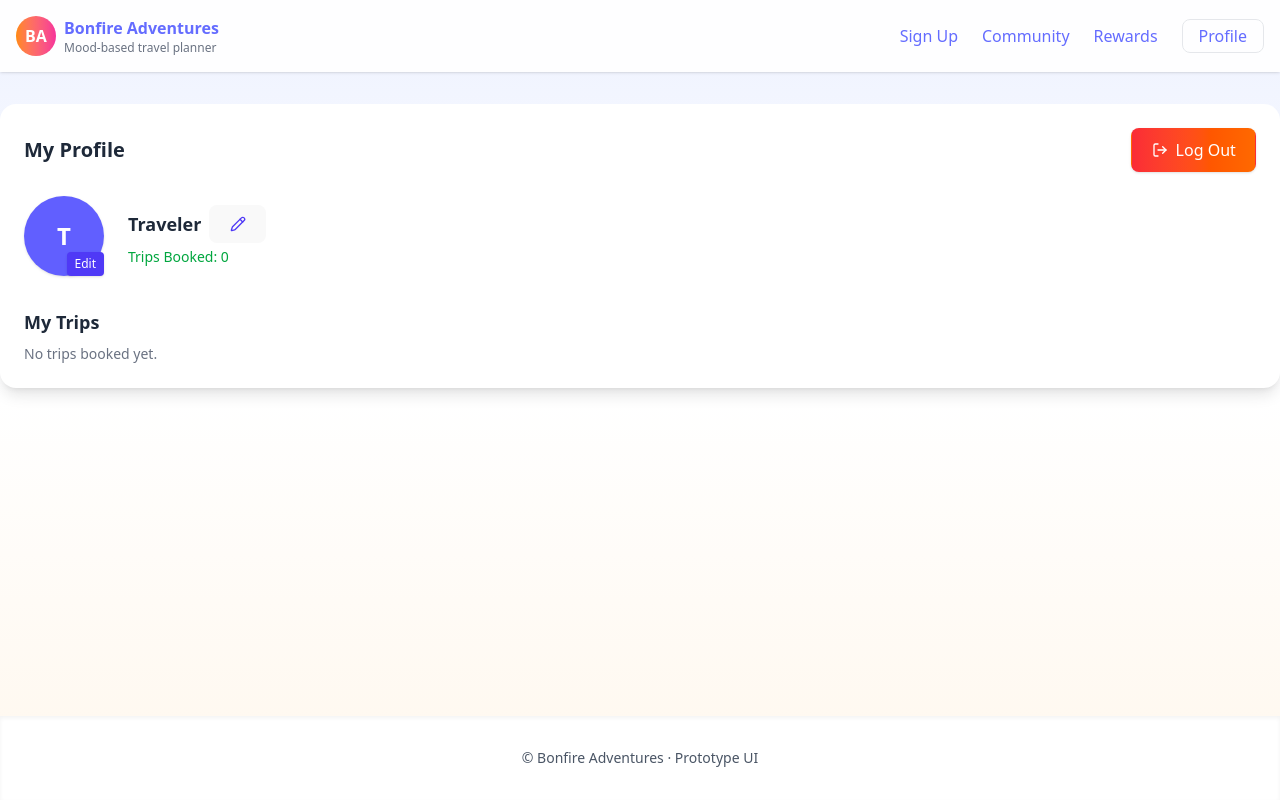
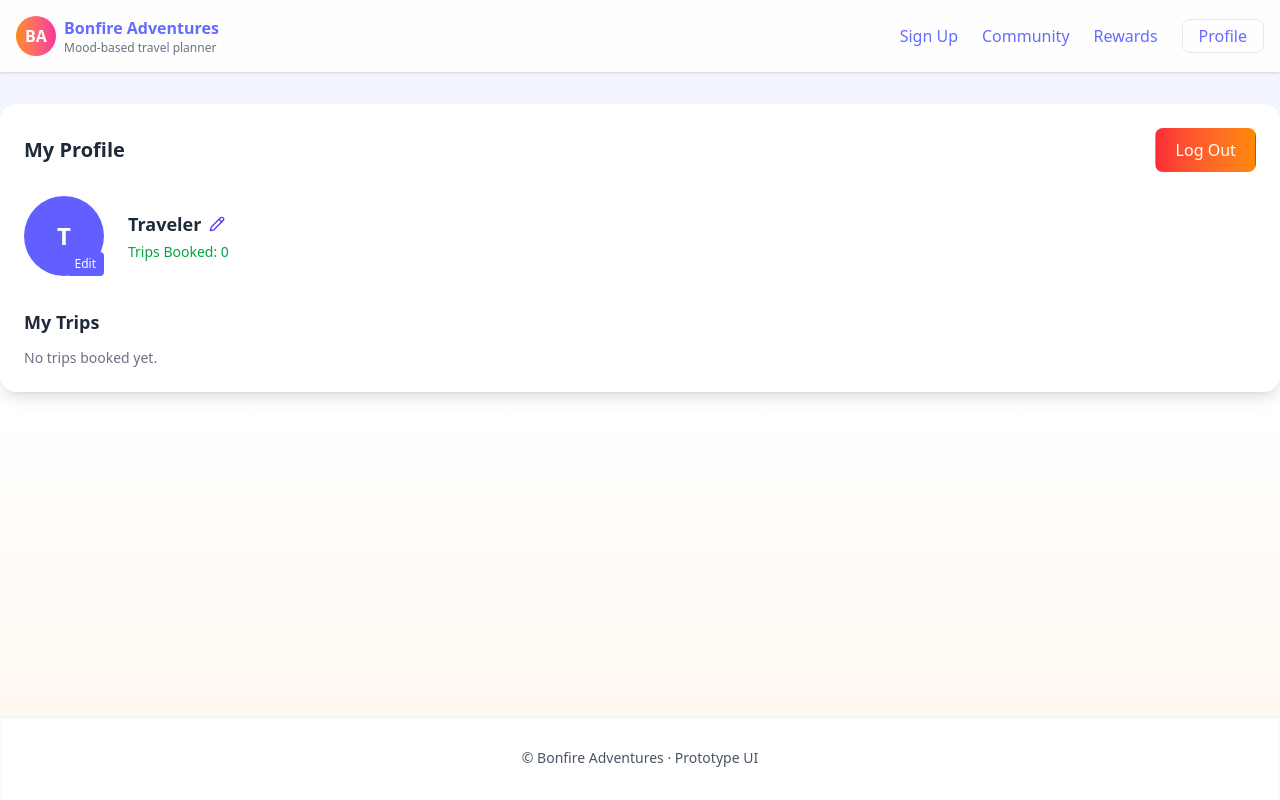
Before and after one commit to mike-willy/bonfire-planner, a React (Vite) app in the folder apps/frontend/: page /profile in a window 1280 px wide. Built offline with nearby package versions, Linux system fonts and the light colour scheme.

Commit message:
update all

```diff
--- a/apps/frontend/package.json
+++ b/apps/frontend/package.json
@@ -12,11 +12,13 @@
   "dependencies": {
     "@tailwindcss/vite": "^4.1.12",
     "axios": "^1.11.0",
+    "date-fns": "^4.1.0",
     "firebase": "^12.3.0",
     "framer-motion": "^12.23.12",
     "leaflet": "^1.9.4",
     "lucide-react": "^0.542.0",
     "react": "^19.1.1",
+    "react-datepicker": "^8.7.0",
     "react-dom": "^19.1.1",
     "react-leaflet": "^5.0.0",
     "react-router-dom": "^7.8.2"
--- a/apps/frontend/src/pages/Checkout.jsx
+++ b/apps/frontend/src/pages/Checkout.jsx
@@ -2,13 +2,11 @@
 import { useContext, useState } from "react";
 import { AppContext } from "../context/AppContext";
 import { useNavigate } from "react-router-dom";
-
-// ✅ Firebase
 import { db, auth } from "../firebase";
 import { collection, addDoc, serverTimestamp } from "firebase/firestore";
 
 export default function Checkout() {
-  const { selectedDestinations, mood, budget } = useContext(AppContext);
+  const { selectedDestinations, mood, budget, pendingItinerary } = useContext(AppContext);
   const navigate = useNavigate();
 
   const [loading, setLoading] = useState(false);
@@ -32,11 +30,12 @@ export default function Checkout() {
         budget: budget || null,
         destinations: selectedDestinations,
         total,
+        travelDate: pendingItinerary?.travelDate || null, // 👈 Save date
         createdAt: serverTimestamp(),
       });
 
       alert("✅ Booking confirmed! 🚀");
-      navigate("/profile"); // 👈 after confirm, go to profile or history page
+      navigate("/profile");
     } catch (err) {
       console.error("Error saving booking:", err);
       alert("❌ Could not save booking. Try again.");
@@ -49,17 +48,12 @@ export default function Checkout() {
     <section className="flex-1 flex items-center justify-center w-full bg-gradient-to-b from-orange-50 via-white to-indigo-50">
       <div className="bg-white rounded-2xl p-6 shadow-lg max-w-3xl w-full">
         <h2 className="text-xl font-semibold">Booking Checkout</h2>
-        <p className="text-sm text-gray-600">
-          Review your trip details before confirming.
-        </p>
+        <p className="text-sm text-gray-600">Review your trip details before confirming.</p>
 
         {/* Destinations */}
         <div className="mt-6 space-y-3">
           {selectedDestinations.map((d) => (
-            <div
-              key={d.id}
-              className="flex flex-col sm:flex-row sm:items-center sm:justify-between border rounded-lg p-3"
-            >
+            <div key={d.id} className="flex flex-col sm:flex-row sm:items-center sm:justify-between border rounded-lg p-3">
               <div>
                 <div className="font-medium">{d.title}</div>
                 <div className="text-xs text-gray-500">{d.tag}</div>
@@ -68,6 +62,14 @@ export default function Checkout() {
             </div>
           ))}
         </div>
+
+        {/* Show Travel Date */}
+        {pendingItinerary?.travelDate && (
+          <div className="mt-4 text-sm text-gray-600">
+            <span className="font-semibold">Travel Date: </span>
+            {pendingItinerary.travelDate}
+          </div>
+        )}
 
         {/* Total */}
         <div className="mt-4 flex justify-between border-t pt-4">
--- a/apps/frontend/src/pages/Itinerary.jsx
+++ b/apps/frontend/src/pages/Itinerary.jsx
@@ -2,9 +2,11 @@
 import { useContext, useEffect, useState } from "react";
 import { AppContext } from "../context/AppContext";
 import { useNavigate } from "react-router-dom";
+import { auth } from "../firebase";
 
-// ✅ Firebase Auth
-import { auth } from "../firebase";
+// 📅 Date Picker
+import DatePicker from "react-datepicker";
+import "react-datepicker/dist/react-datepicker.css";
 
 export default function Itinerary() {
   const {
@@ -13,16 +15,15 @@ export default function Itinerary() {
     removeDestination,
     mood,
     budget,
-    setPendingItinerary   // 👈 make sure this is in AppContext
+    setPendingItinerary
   } = useContext(AppContext);
 
   const [rule, setRule] = useState(null);
   const [loading, setLoading] = useState(false);
-  // eslint-disable-next-line no-unused-vars
-  const [travelDate, setTravelDate] = useState(null); // optional if you want to add date
+  const [travelDate, setTravelDate] = useState(null);
   const navigate = useNavigate();
 
-  // ✅ Fetch mood rule (can be removed if backend isn’t ready)
+  // ✅ Fetch mood rule (optional)
   useEffect(() => {
     async function fetchRule() {
       if (!mood) return;
@@ -57,24 +58,26 @@ export default function Itinerary() {
       alert("⚠️ Please select at least one destination!");
       return;
     }
+    if (!travelDate) {
+      alert("⚠️ Please select a travel date!");
+      return;
+    }
 
-    if (!auth.currentUser) {
-      // Save itinerary temporarily so it’s available after login
+    // Always save itinerary (even if logged in)
     setPendingItinerary({
       mood,
       budget,
       destinations: selectedDestinations,
       total,
-        travelDate: travelDate ? travelDate.toISOString().split("T")[0] : null,
+      travelDate: travelDate.toISOString().split("T")[0], // formatted
     });
 
+    if (!auth.currentUser) {
       alert("⚠️ Please sign up or log in first to continue.");
       navigate("/auth");
-      return;
+    } else {
+      navigate("/checkout");
     }
-
-    // If already logged in → go to checkout
-    navigate("/checkout");
   }
 
   return (
@@ -128,6 +131,21 @@ export default function Itinerary() {
               </div>
             </div>
 
+            {/* 📅 Travel Date */}
+            <div className="mt-6">
+              <label className="block font-medium mb-2">
+                Select Travel Date:
+              </label>
+              <DatePicker
+                selected={travelDate}
+                onChange={(date) => setTravelDate(date)}
+                dateFormat="yyyy-MM-dd"
+                minDate={new Date()}
+                placeholderText="Click to choose a date"
+                className="border rounded-lg p-2 w-full"
+              />
+            </div>
+
             {/* Actions */}
             <div className="mt-6 flex flex-col sm:flex-row gap-4">
               <button
--- a/apps/frontend/src/pages/Profile.jsx
+++ b/apps/frontend/src/pages/Profile.jsx
@@ -11,7 +11,7 @@ import {
 import { ref, uploadBytes, getDownloadURL } from "firebase/storage";
 import { signOut, updateProfile } from "firebase/auth";
 import { useNavigate } from "react-router-dom";
-import { Pencil, LogOut } from "lucide-react";
+import { Pencil } from "lucide-react";
 
 export default function Profile() {
   const [trips, setTrips] = useState([]);
@@ -98,11 +98,6 @@ export default function Profile() {
     }
   }
 
-  // ✅ Fallback initial
-  const initial = user?.displayName
-    ? user.displayName.charAt(0).toUpperCase()
-    : "T";
-
   return (
     <section className="mt-8 bg-white rounded-2xl p-6 shadow-lg">
       {/* Header */}
@@ -110,9 +105,8 @@ export default function Profile() {
         <h2 className="text-xl font-semibold">My Profile</h2>
         <button
           onClick={handleLogout}
-          className="flex items-center gap-2 px-4 py-2 rounded-lg bg-gradient-to-r from-red-500 to-orange-500 text-white text-sm font-medium shadow hover:opacity-90 transition"
+          className="px-4 py-2 rounded-lg bg-gradient-to-r from-red-500 to-orange-400 text-white text-sm font-medium hover:from-red-600 hover:to-orange-500 transition"
         >
-          <LogOut size={16} />
           Log Out
         </button>
       </div>
@@ -124,14 +118,14 @@ export default function Profile() {
             <img
               src={photoURL}
               alt="User avatar"
-              className="w-20 h-20 rounded-full object-cover border shadow"
+              className="w-20 h-20 rounded-full object-cover border-2 border-indigo-200"
             />
           ) : (
-            <div className="w-20 h-20 rounded-full bg-indigo-500 text-white flex items-center justify-center text-2xl font-bold shadow">
-              {initial}
+            <div className="w-20 h-20 flex items-center justify-center rounded-full bg-indigo-500 text-white text-2xl font-bold">
+              {user?.displayName?.[0] || "T"}
             </div>
           )}
-          <label className="absolute bottom-0 right-0 bg-indigo-600 text-white text-xs px-2 py-1 rounded cursor-pointer hover:bg-indigo-700 shadow">
+          <label className="absolute bottom-0 right-0 bg-indigo-500 text-white text-xs px-2 py-1 rounded cursor-pointer hover:bg-indigo-600">
             {uploading ? "..." : "Edit"}
             <input
               type="file"
@@ -141,7 +135,6 @@ export default function Profile() {
             />
           </label>
         </div>
-
         <div>
           {/* Editable Name */}
           {editingName ? (
@@ -154,13 +147,13 @@ export default function Profile() {
               />
               <button
                 onClick={handleUpdateName}
-                className="px-3 py-1 bg-gradient-to-r from-green-500 to-emerald-500 text-white text-xs rounded shadow hover:opacity-90"
+                className="px-3 py-1 rounded bg-gradient-to-r from-green-500 to-emerald-400 text-white text-xs hover:from-green-600 hover:to-emerald-500"
               >
                 Save
               </button>
               <button
                 onClick={() => setEditingName(false)}
-                className="px-3 py-1 bg-gradient-to-r from-gray-400 to-gray-500 text-white text-xs rounded shadow hover:opacity-90"
+                className="px-3 py-1 rounded bg-gradient-to-r from-gray-400 to-gray-500 text-white text-xs hover:from-gray-500 hover:to-gray-600"
               >
                 Cancel
               </button>
@@ -170,12 +163,11 @@ export default function Profile() {
               <div className="font-semibold text-lg">
                 {user?.displayName || "Traveler"}
               </div>
-              <button
+              <Pencil
+                size={16}
                 onClick={() => setEditingName(true)}
-                className="text-indigo-600 hover:text-indigo-800 bg-transparent border-none p-0 m-0"
-              >
-                <Pencil size={16} />
-              </button>
+                className="text-indigo-600 cursor-pointer hover:text-indigo-800"
+              />
             </div>
           )}
 
@@ -188,26 +180,26 @@ export default function Profile() {
 
       {/* Trips Section */}
       <div className="mt-8">
-        <h3 className="font-semibold text-lg">My Trips</h3>
+        <h3 className="font-semibold text-lg mb-3">My Trips</h3>
 
         {trips.length === 0 ? (
-          <p className="text-gray-500 text-sm mt-2">No trips booked yet.</p>
+          <p className="text-gray-500 text-sm">No trips booked yet.</p>
         ) : (
-          <div className="mt-4 space-y-3">
+          <div className="grid gap-4 sm:grid-cols-2">
             {trips.map((t) => (
               <div
                 key={t.id}
-                className="flex items-center justify-between border rounded-lg p-4 hover:shadow-md transition"
+                className="flex flex-col justify-between border rounded-xl p-4 shadow-sm hover:shadow-md transition bg-gray-50"
               >
                 <div>
-                  <div className="font-medium">
+                  <div className="font-medium text-indigo-700">
                     {t.destinations.map((d) => d.title).join(", ")}
                   </div>
-                  <div className="text-xs text-gray-500">
-                    {t.travelDate || "No date set"}
+                  <div className="text-xs text-gray-500 mt-1">
+                    {t.travelDate ? `Travel Date: ${t.travelDate}` : "No date set"}
                   </div>
                 </div>
-                <div className="font-semibold text-indigo-600">
+                <div className="font-semibold text-indigo-600 mt-2">
                   Ksh{t.total}
                 </div>
               </div>
```
Also changed, not shown: 1 other file (tests, documents, lock files or other folders). Lines whose indentation alone changed are shown as unchanged.
